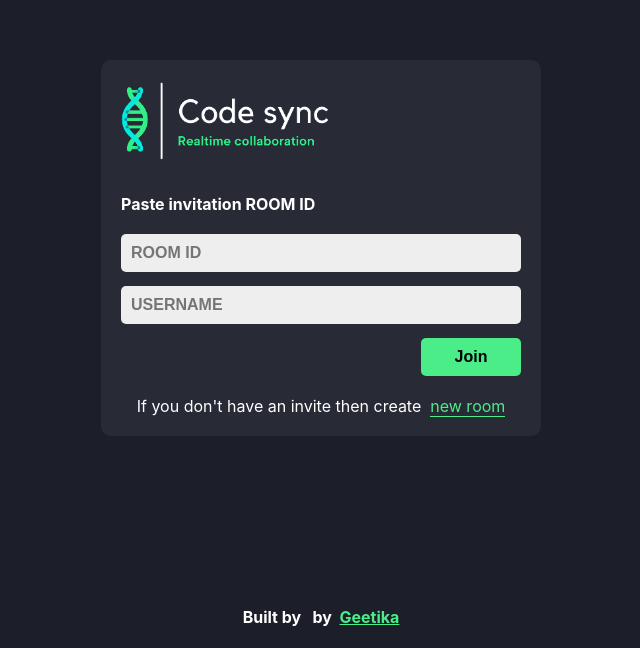
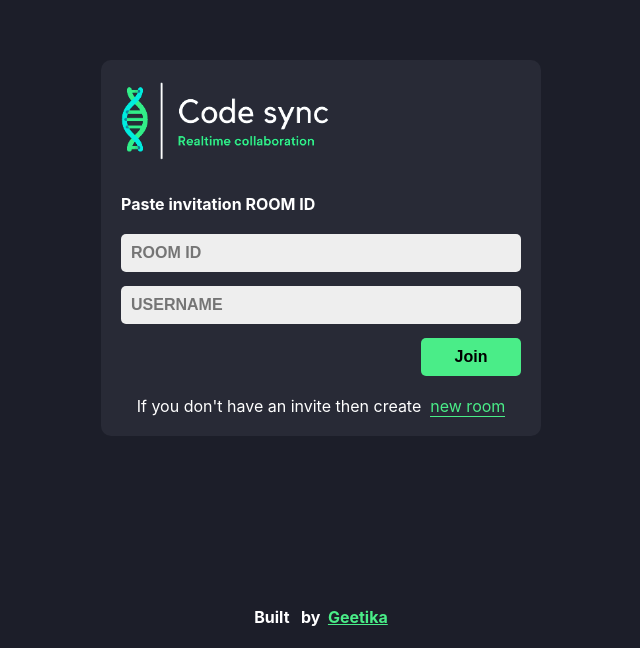
Before and after one commit to Geetika-G/CodeEditor, a React (Create React App) app: page / in a window 1280 px wide. Shown: the part 152-800 px from the top of the page, without its empty margins (319-959 px from the left). Built offline with nearby package versions, Linux system fonts and the light colour scheme.

Commit message:
Update Home.js

```diff
--- a/src/pages/Home.js
+++ b/src/pages/Home.js
@@ -78,7 +78,7 @@ const Home = () => {
             </div>
             <footer>
                 <h4>
-                    Built by &nbsp; by &nbsp;
+                    Built &nbsp; by &nbsp;
                     <a href="https://github.com/Geetika-G">Geetika</a>
                 </h4>
             </footer>
```
